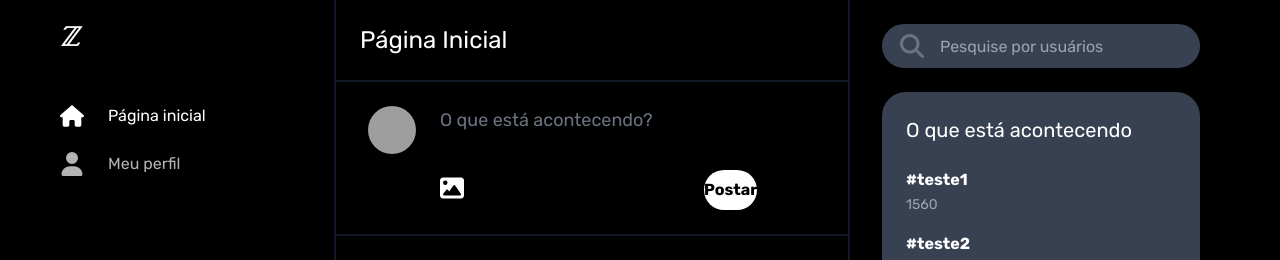
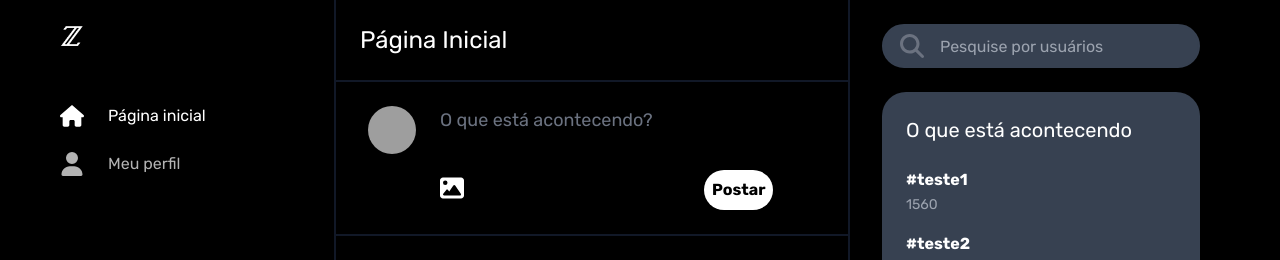
Before and after one commit to gabrielrguarini/twitter-clone-frontend, a Next.js app: page /home in a window 1280 px wide. Shown: the top 260 px of the page. Built offline with nearby package versions, Linux system fonts and the light colour scheme; grey boxes are pictures that could not be loaded.

Commit message:
fix: button padding

```diff
--- a/src/components/ui/button.tsx
+++ b/src/components/ui/button.tsx
@@ -6,7 +6,8 @@ export const Button = ({ children, onClick, size, ...props }: Props) => {
   return (
     <button
       className={`flex justify-center items-center cursor-pointer bg-white text-black font-bold rounded-3xl
-    ${size === 1 && "h-14 text-lg"}
+    px-2
+        ${size === 1 && "h-14 text-lg"}
     ${size === 2 && "h-10 text-md"}
     ${size === 3 && "h-7 text-xs"}
     ${props.className}
```
